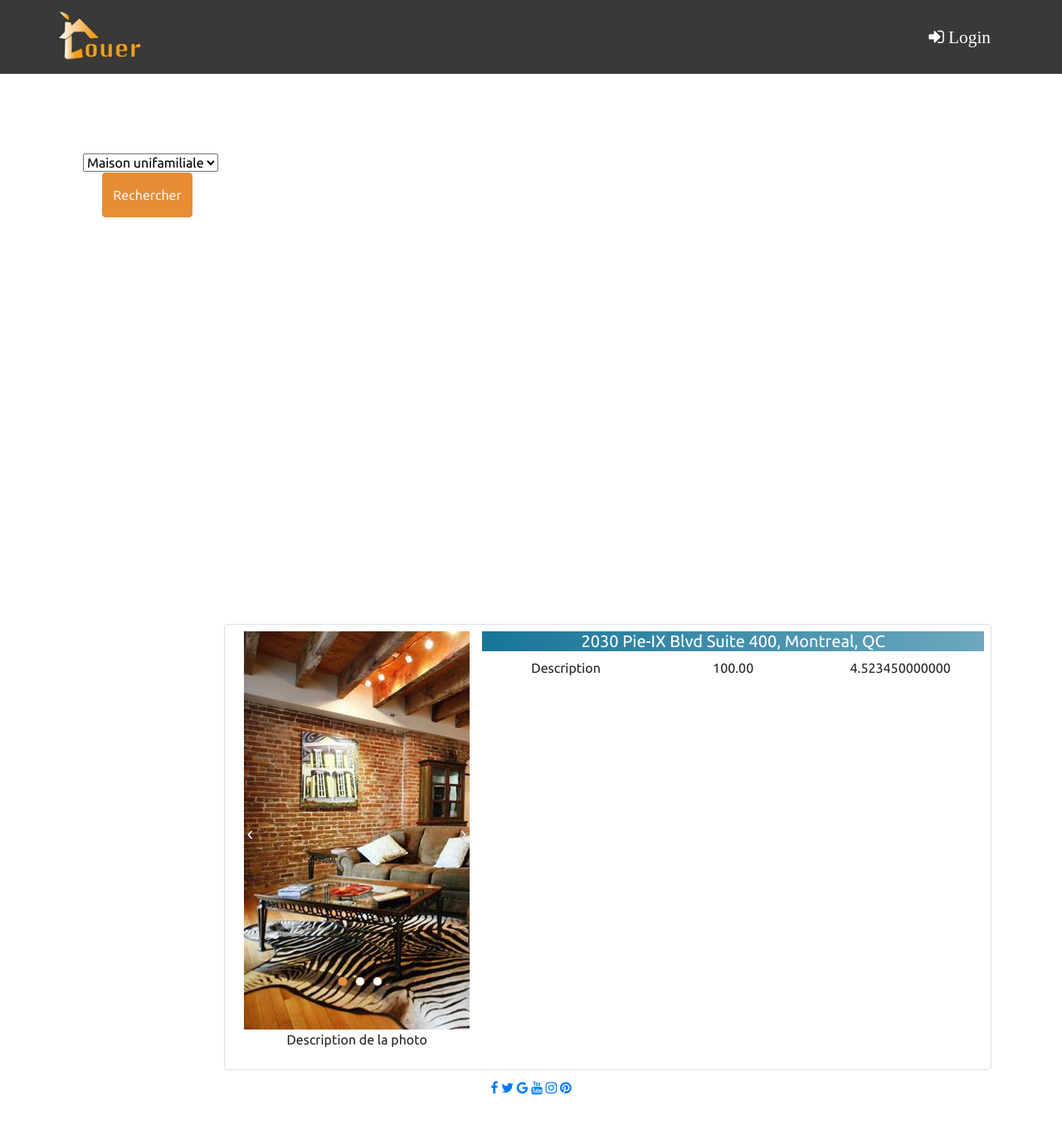
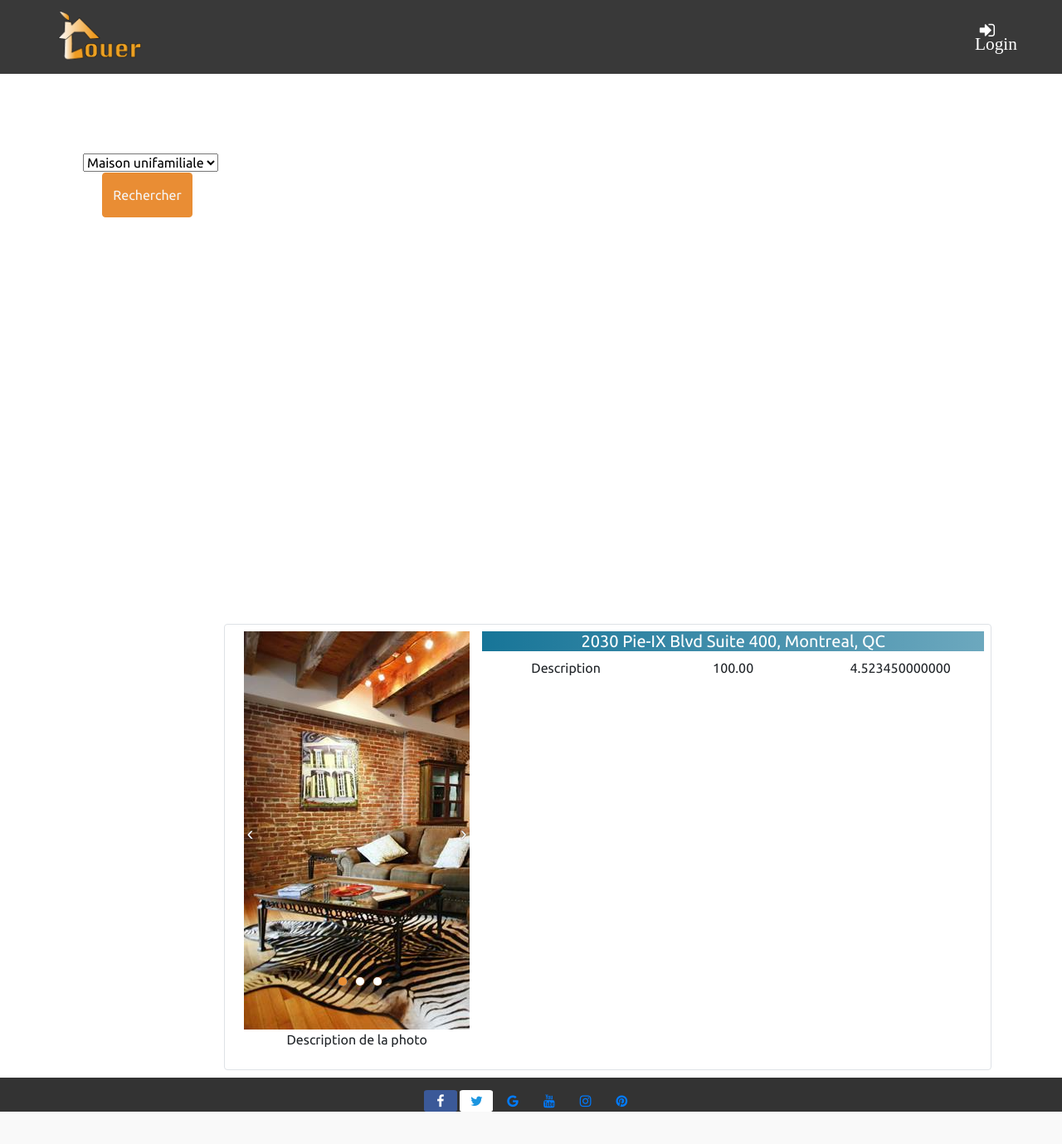
Before and after one commit to Oudayan/projet2, a PHP site: page /index.php?Recherche&action=recherche in a window 1280 px wide. Shown: the whole page at 83% size. After the commit the page ends 1340 px from the top, so only its background shows below. Run offline with PHP 8.4, Linux system fonts and the light colour scheme; data comes from the database, SQL or seed files in the repository; some libraries are stand-ins or nearby versions.

Commit message:
modfi css header final

```diff
--- a/css/style.css
+++ b/css/style.css
@@ -175,8 +175,57 @@ label {
 
 /* Original */
 footer {
-    color: rgba(0, 0, 0, 0.9);
-    height: 10vh;
+    color-text: white;
+    background: #333;
+    padding-top: 15px;
+    padding-left: 30px;
+    }
+/* style social icon*/
+.fa {
+    padding: 5px;
+    font-size: 40px;
+    width: 40px;
+    text-align: center;
+    text-decoration: none;
+    border-radius: 10%;
+}
+
+/* Add a hover effect if you want */
+.fa:hover {
+    opacity: 0.7;
+}
+
+/* Set a specific color for each brand */
+
+/* Facebook */
+.fa-facebook {
+    background: #3B5998;
+    color: white;
+}
+.fa-google-plus{
+    background: #dc4a38;
+    color: white;
+}
+.fa-twitter{
+     background: white;
+    color: #1b95e0;;
+}
+
+#info{
+  background-color: #f6f7eA;
+}
+
+.circle{
+    width: 200px;
+    height: 200px;
+    background:#ffffff;
+    -moz-border-radius: 50%;
+    -webkit-border-radius: 50%;
+    border-radius: 50%;
+    margin: 20px;
+    padding: 10px 15px 40px 15px;
+
+
 }
 
 
--- a/vues/entete.php
+++ b/vues/entete.php
@@ -45,29 +45,27 @@ $(document).ready(function(){
                         <form role="form" action="index.php?Usagers&action=verificationLogin" method="post">
                          <div class="form-group">
                             <label for="psw"><span class="fa fa-envelope" aria-hidden="true"></span></label>
-                            <input type="email" class="form-control" id="psw" placeholder="Courriel">
-                            <span class="input-group-addon"><i class="glyphicon glyphicon-lock"></i></span>
+                            <input type="email" class="form-control" id="courriel" placeholder="Courriel">
                           </div>
                           <div class="form-group">
                             <label for="psw"><span class="fa fa-key" aria-hidden="true"></span></label>
                             <input type="password" class="form-control" id="psw" placeholder="Mot de passe">
-                            <span class="input-group-addon"><i class="glyphicon glyphicon-lock"></i></span>
                           </div>
                           <div class="checkbox">
                             <label><input type="checkbox" value="" checked class="textModal"> Se souvenir de moi</label>
                           </div>
                             <button type="submit" id="btnModal" class="btn-block">Se connecter</button>
                         </form>
-<?php
+                        <?php
                         }
                         else {
-?>
+                        ?>
                             <div><span><?= $_SESSION["courriel"];?></span>
                               <a href="index.php?Usagers&action=Logout" id="myBtn" class="nav-item nav-link fa fa-sign-out fa-lg bg-login" aria-hidden="true"> Déconnexion</a>
                             </div>
-<?php
+                        <?php
                         }
-?>
+                        ?>
                       </div><!-- modal-body -->
                       <div class="modal-footer">
                         <p class="textModal">Vous n’avez pas de compte ?<a href="#"> Inscription</a></p>
```
